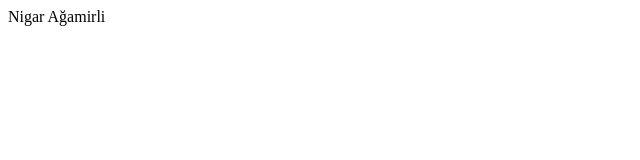
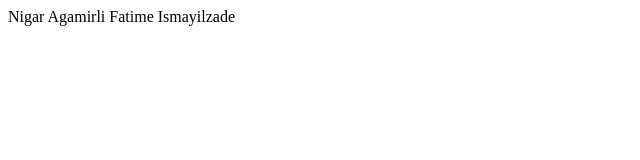
Before and after one commit to nigaragamirli/practise, a plain HTML site: page index.html in a window 1280 px wide. Shown: the whole page, without its empty margins (0-640 px from the left). Drawn offline with Linux system fonts and the light colour scheme.

Commit message:
fatimenin adini elae etdim

```diff
--- a/index.html
+++ b/index.html
@@ -7,6 +7,7 @@
     <title>Document</title>
 </head>
 <body>
-    Nigar Ağamirli
+    Nigar Agamirli
+    Fatime Ismayilzade
 </body>
 </html>
```
